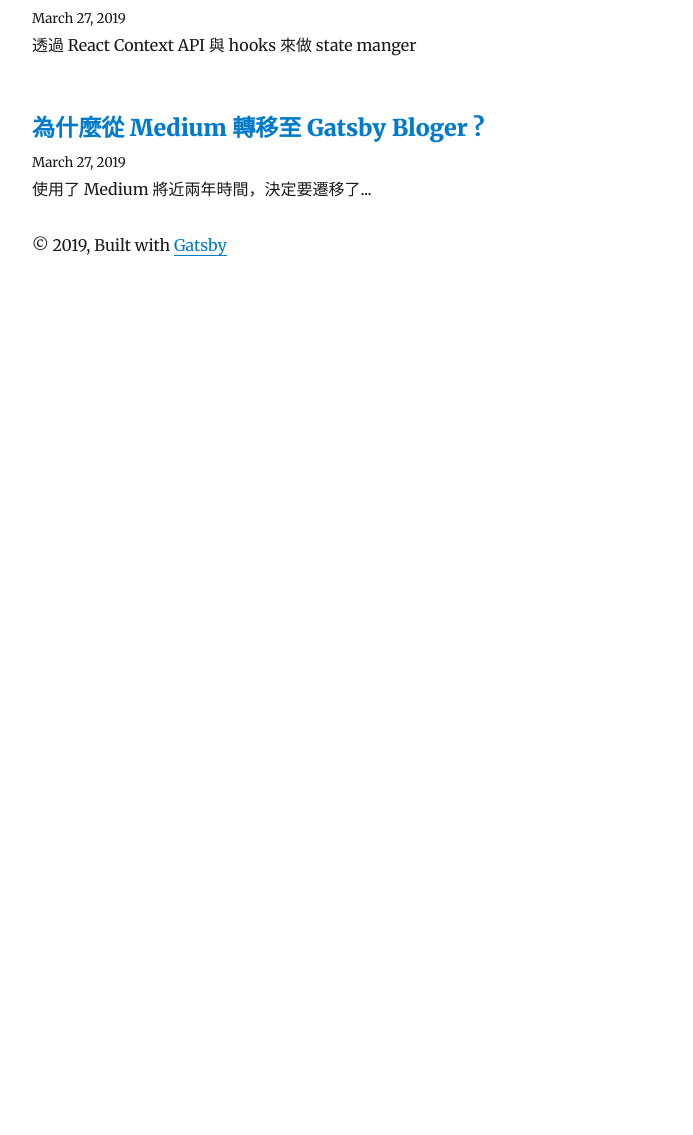
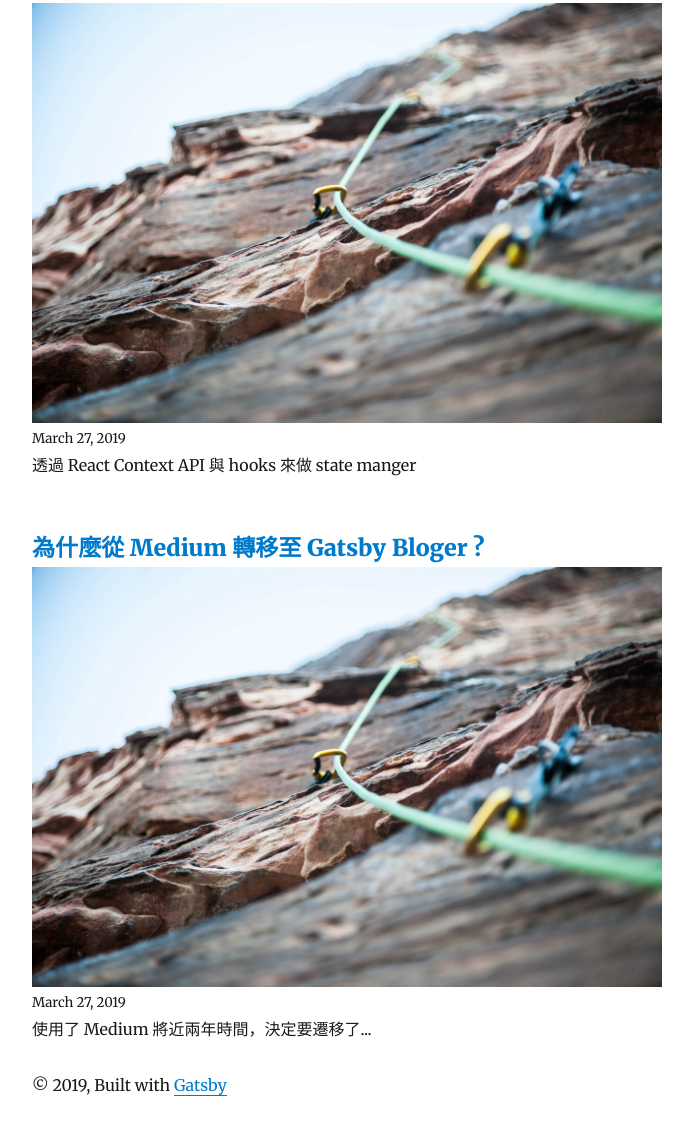
Before and after one commit to madeinfree/whien-dev-blog, a Gatsby site: page / in a window 1280 px wide. Shown: the part 329-1464 px from the top of the page, without its empty margins (293-986 px from the left). Before the commit the page ends 800 px from the top, so only its background shows below. Built offline with nearby package versions, Linux system fonts and the light colour scheme; Gatsby itself is replaced by a stand-in of ours; some packages are replaced by stand-ins of ours.

Commit message:
og: image
* og image

```diff
--- a/content/blog/why-leave-medium/index.md
+++ b/content/blog/why-leave-medium/index.md
@@ -2,6 +2,7 @@
 title: 為什麼從 Medium 轉移至 Gatsby Bloger ?
 date: "2019-03-27T20:29:30.284Z"
 description: "使用了 Medium 將近兩年時間，決定要遷移了..."
+featuredImage: "./titleImage.jpeg"
 ---
 
 使用了將近兩年的 Medium，最近決定從 Medium 遷移至 gatsby 中，為什麼呢？
--- a/content/blog/透過 React CreateContext 搭配 React useContext 與 useReducer 來做 Global State Manager/index.md
+++ b/content/blog/透過 React CreateContext 搭配 React useContext 與 useReducer 來做 Global State Manager/index.md
@@ -2,7 +2,10 @@
 title: 透過 React CreateContext 搭配 React useContext 與 useReducer 來做 Global State Manager
 date: "2019-03-27T21:10:30.284Z"
 description: "透過 React Context API 與 hooks 來做 state manger"
+featuredImage: "./titleImage.jpeg"
 ---
+
+![Image](https://cdn-images-1.medium.com/max/2560/1*UNln2JsoPZEVzgGPJhs98w.jpeg)
 
 # 服用 CodeSandbox 範例
 
--- a/package.json
+++ b/package.json
@@ -9,7 +9,7 @@
   },
   "dependencies": {
     "gatsby": "^2.2.13",
-    "gatsby-image": "^2.0.34",
+    "gatsby-image": "^2.0.35",
     "gatsby-plugin-feed": "^2.1.0",
     "gatsby-plugin-google-analytics": "^2.0.17",
     "gatsby-plugin-manifest": "^2.0.24",
--- a/src/pages/index.js
+++ b/src/pages/index.js
@@ -2,6 +2,7 @@ import React from "react"
 import { Link, graphql } from "gatsby"
 
 import Bio from "../components/bio"
+import Img from "gatsby-image"
 import Layout from "../components/layout"
 import SEO from "../components/seo"
 import { rhythm } from "../utils/typography"
@@ -32,6 +33,9 @@ class BlogIndex extends React.Component {
                   {title}
                 </Link>
               </h3>
+              <Img
+                sizes={node.frontmatter.featuredImage.childImageSharp.sizes}
+              />
               <small>{node.frontmatter.date}</small>
               <p
                 dangerouslySetInnerHTML={{
@@ -66,6 +70,13 @@ export const pageQuery = graphql`
             date(formatString: "MMMM DD, YYYY")
             title
             description
+            featuredImage {
+              childImageSharp {
+                sizes(maxWidth: 630) {
+                  ...GatsbyImageSharpSizes
+                }
+              }
+            }
           }
         }
       }
```
Also changed, not shown: content/blog/why-leave-medium/titleImage.jpeg (added), content/blog/透過 React CreateContext 搭配 React useContext 與 useReducer 來做 Global State Manager/titleImage.jpeg (added), 1 other file.
